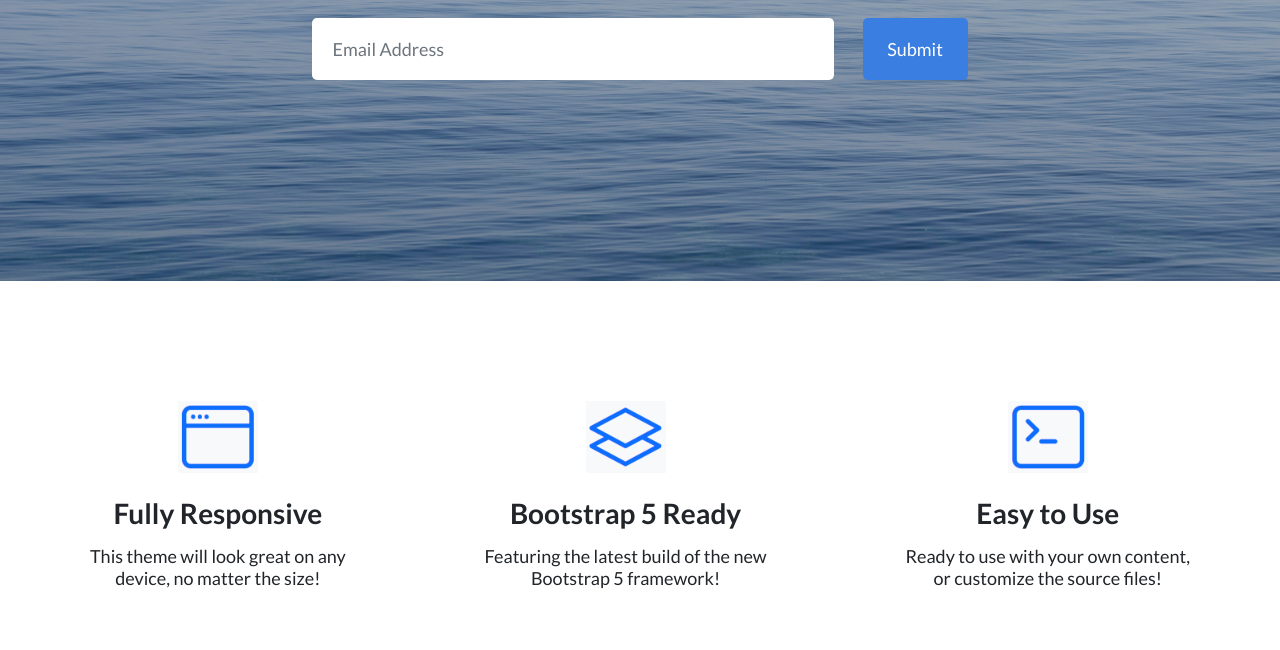
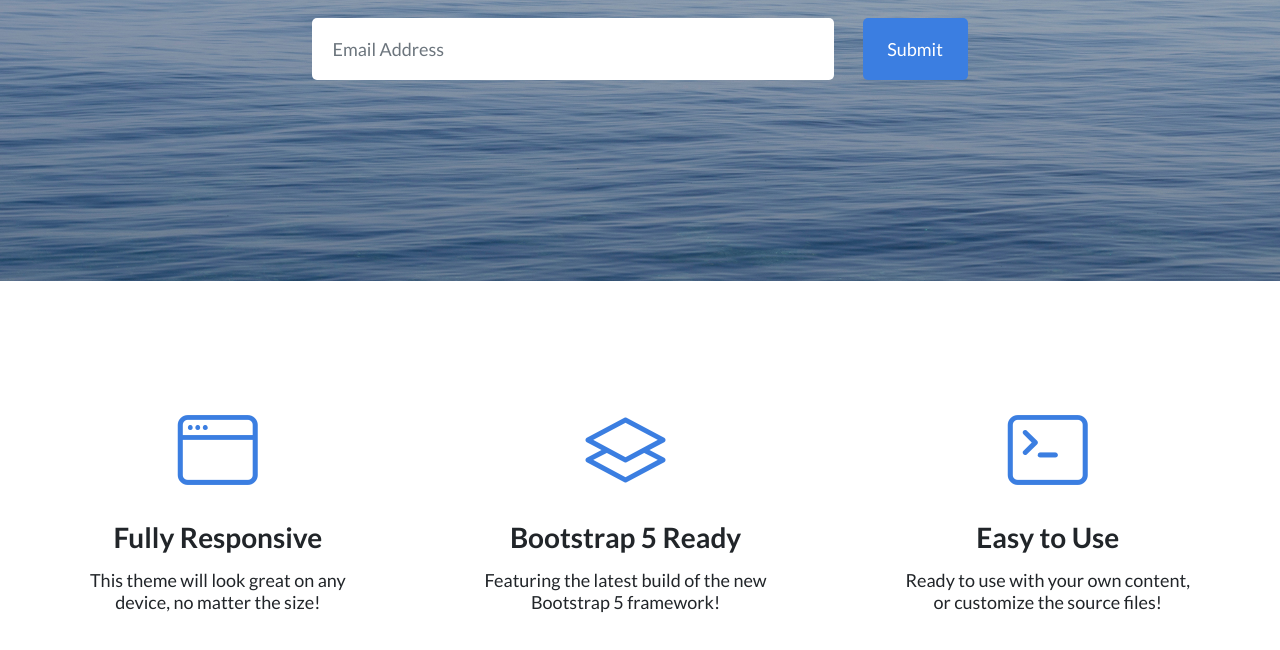
Before and after one commit to gabrielmartinspires-br/product-landing-page-html5-css3-start-bootstrap-page, a plain HTML site: page index.html in a window 1280 px wide. Shown: the part 394-1044 px from the top of the page. Drawn offline with nearby package versions, Linux system fonts and the light colour scheme.

Commit message:
Link icons

```diff
--- a/assets/css/styles.css
+++ b/assets/css/styles.css
@@ -103,17 +103,29 @@ header {
     align-items: center;
     text-align: center;
 }
+.bi-window {
+    color: #3b7ee1;
+    font-size: 80px;
+}
 .camada {
     display: flex;
     flex-direction: column;
     align-items: center;
     text-align: center;
 }
+.bi-layers {
+    color: #3b7ee1;
+    font-size: 80px;
+}
 .terminal {
     display: flex;
     flex-direction: column;
     align-items: center;
     text-align: center;
+}
+.bi-terminal {
+    color: #3b7ee1;
+    font-size: 80px;
 }
 .recursos_icones img {
     width: 80px;
--- a/index.html
+++ b/index.html
@@ -5,6 +5,7 @@
     <meta http-equiv="X-UA-Compatible" content="IE=edge">
     <meta name="viewport" content="width=device-width, initial-scale=1.0">
     <title>Landing Page - Start Bootstrap Theme</title>
+    <link href="https://cdn.jsdelivr.net/npm/bootstrap-icons@1.5.0/font/bootstrap-icons.css" rel="stylesheet" type="text/css">
     <link rel="stylesheet" href="assets/css/styles.css">
     <link href="https://fonts.googleapis.com/css?family=Lato:300,400,700,300italic,400italic,700italic" rel="stylesheet" type="text/css">
     <link rel="shortcut icon" href="./assets/favicon.ico" type="image/x-icon">
@@ -36,17 +37,17 @@
     <section class="features-icons">
         <div class="features-icons-icon">
             <div class="janela recursos_icones">
-                <img src="assets/images/fully_responsive.png" alt="">
+                <i class="bi-window"></i>
                 <h1>Fully Responsive</h1>
                 <p>This theme will look great on any <br>device, no matter the size!</p>
             </div>
             <div class="camada recursos_icones">
-                <img src="assets/images/bootstrap_5_ready.png" alt="">
+                <i class="bi-layers"></i>
                 <h1>Bootstrap 5 Ready</h1>
                 <p>Featuring the latest build of the new <br>Bootstrap 5 framework!</p>
             </div>
             <div class="terminal recursos_icones">
-                <img src="assets/images/easy_to_use.png" alt="">
+                <i class="bi-terminal"></i>
                 <h1>Easy to Use</h1>
                 <p>Ready to use with your own content, <br>or customize the source files!</p>
             </div>
```
